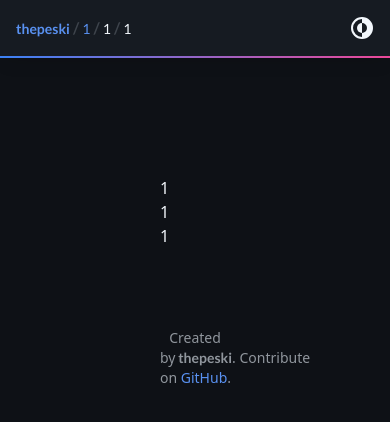
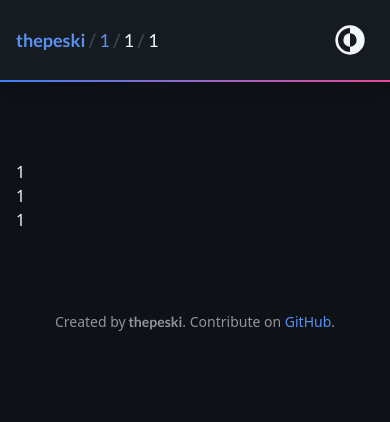
Before and after one commit to thepeski/thepeski-com, a React (Create React App) app: page /1/1/1 in a window 390 px wide. Shown: the top 422 px of the page. Built offline with nearby package versions, Linux system fonts and the light colour scheme.

Commit message:
pushed latest changes

```diff
--- a/package.json
+++ b/package.json
@@ -1,5 +1,5 @@
 {
-  "name": "finance",
+  "name": "thepeski-com",
   "version": "0.1.0",
   "private": true,
   "dependencies": {
--- a/public/index.html
+++ b/public/index.html
@@ -24,7 +24,7 @@
       work correctly both with client-side routing and a non-root public URL.
       Learn how to configure a non-root public URL by running `npm run build`.
     -->
-    <title>React App</title>
+    <title>thepeski</title>
   </head>
   <body>
     <noscript>You need to enable JavaScript to run this app.</noscript>
--- a/src/App.js
+++ b/src/App.js
@@ -34,7 +34,7 @@ function App() {
 
             {/* content */}
             <div className={`min-h-screen ${isDarkMode ? "bg-bgDark" : "bg-bgLight"}`}>
-                <div className="px-40 pt-44 pb-24">
+                <div className="mx-auto min-w-[200px] max-w-[1200px] pt-40 md:pt-48 pb-24 px-4 md:px-40">
 
                     {/* pages */}
                     <Routes>
--- a/src/components/Navbar.jsx
+++ b/src/components/Navbar.jsx
@@ -1,6 +1,9 @@
 // react imports
-import { React } from "react";
+import { React, useEffect } from "react";
 import { Link, useLocation } from "react-router-dom";
+
+// hooks imports
+import useContainerPathWidths from "../hooks/useContainerPathWidths";
 
 // component imports
 import { ReactComponent as DarkModeIcon } from "../assets/icons/darkMode.svg";
@@ -11,6 +14,14 @@ function Navbar({ isDarkMode, toggleDarkMode }) {
     const location = useLocation();
     const [domain, topic, article, paragraph] = location.pathname.split("/").slice(1);
 
+    // track container & path widths
+    const [containerRef, pathRef, isContainerWider, updateWidth] = useContainerPathWidths();
+
+    // update container width on path change
+    useEffect(() => {
+        updateWidth();
+    }, [location.pathname, updateWidth]);
+
     return (
 
         // wrapper
@@ -18,92 +29,93 @@ function Navbar({ isDarkMode, toggleDarkMode }) {
 
             {/* container */}
             <div className={`
-                flex justify-between items-center p-4
+                flex justify-between items-center px-4 min-h-20 md:min-h-16
+                text-lg md:text-sm
                 ${isDarkMode ? "bg-navDark" : "bg-navLight"}
             `}>
 
                 {/* path */}
-                <p>
+                <div ref={containerRef} className="flex w-full mr-4">
+                    <p ref={pathRef} className="inline">
                         {/* thepeski */}
-                    <span>
                         <Link to="/" className={`
-                            font-lb text-sm hover:underline
+                            font-lb hover:underline
                             ${isDarkMode ? "text-blueDark" : "text-blueLight"}
                         `}>
                             thepeski
                         </Link>
-                    </span>
 
                         {/* domain */}
                         <span className={`
-                        font-lb text-md
+                            font-lb
                             ${isDarkMode ? "text-borderDark" : "text-borderLight"}
                         `}>
-                        {domain ? " / " : ""}
+                            {domain ? (!article && !paragraph) || isContainerWider ? " / " : "" : ""}
                         </span>
 
                         <Link to={domain} className={`
-                        font-l text-sm hover:underline
+                            font-l hover:underline
                             ${isDarkMode ? "text-blueDark" : "text-blueLight"}
                         `}>
-                        {domain}
+                            {domain ? (!article && !paragraph) || isContainerWider ? domain : "" : ""}
                         </Link>
 
                         {/* topic */}
                         <span className={`
-                        font-lb text-md
+                            font-lb
                             ${isDarkMode ? "text-borderDark" : "text-borderLight"}
                         `}>
-                        {topic ? " / " : ""}
+                            {topic ? !paragraph || isContainerWider ? " / " : "" : ""}
                         </span>
 
                         <Link to={[domain, topic].join("/")} className={`
-                        font-l text-sm hover:underline
+                            font-l hover:underline
                             ${isDarkMode ? "text-white" : "text-black"}
                         `}>
-                        {topic}
+                            {topic ? !paragraph || isContainerWider ? topic : "" : ""}
                         </Link>
 
                         {/* article */}
                         <span className={`
-                        font-lb text-md
+                            font-lb
                             ${isDarkMode ? "text-borderDark" : "text-borderLight"}
                         `}>
                             {article ? " / " : ""}
                         </span>
 
                         <Link to={[domain, topic, article].join("/")} className={`
-                        font-l text-sm hover:underline
+                            font-l hover:underline
                             ${isDarkMode ? "text-white" : "text-black"}`
                         }>
-                        {article}
+                            {article ? article : ""}
                         </Link>
 
                         {/* paragraph */}
                         <span className={`
-                        font-lb text-md
+                            font-lb
                             ${isDarkMode ? "text-borderDark" : "text-borderLight"}
                         `}>
                             {paragraph ? " / " : ""}
                         </span>
 
                         <Link to={[domain, topic, article, paragraph].join("/")} className={`
-                        font-l text-sm hover:underline
+                            font-l hover:underline
                             ${isDarkMode ? "text-grayDark" : "text-grayLight"}
                         `}>
-                        {paragraph}
+                            {paragraph ? paragraph : ""}
                         </Link>
 
                     </p>
+                </div>
 
                 {/* bottom border */}
                 <span className="absolute left-0 bottom-[-2px] h-[2px] w-full bg-gradient-to-r from-blue-500 to-pink-500"></span>
 
                 {/* dark mode toggle */}
                 <DarkModeIcon onClick={toggleDarkMode} className={`
-                    w-6 h-6 ml-auto cursor-pointer
+                    max-w-8 max-h-8 md:w-6 md:h-6 mx-2 md:mx-0 cursor-pointer
                     ${isDarkMode ? "fill-white" : "fill-blueLight"}
-                `}/>
+                `} />
             </div>
         </nav>
     );
--- /dev/null
+++ b/src/hooks/useContainerPathWidths.jsx
@@ -0,0 +1,34 @@
+import { useRef, useState, useEffect, useCallback } from "react";
+
+function useContainerPathWidths() {
+    const containerRef = useRef(null);
+    const pathRef = useRef(null);
+    const [isContainerWider, setIsContainerWider] = useState(false);
+
+    const updateWidth = useCallback(() => {
+        const containerWidth = containerRef.current?.offsetWidth || 0;
+        const pathWidth = pathRef.current?.offsetWidth || 0;
+        setIsContainerWider(containerWidth > pathWidth);
+    }, []);
+
+    useEffect(() => {
+        let debounceTimeout;
+        const debounceUpdate = () => {
+            clearTimeout(debounceTimeout);
+            debounceTimeout = setTimeout(updateWidth, 100);
+        };
+
+        // Initial update
+        updateWidth();
+        window.addEventListener("resize", debounceUpdate);
+
+        return () => {
+            clearTimeout(debounceTimeout);
+            window.removeEventListener("resize", debounceUpdate);
+        };
+    }, [updateWidth]);
+
+    return [containerRef, pathRef, isContainerWider, updateWidth];
+}
+
+export default useContainerPathWidths;
--- a/src/pages/Home.jsx
+++ b/src/pages/Home.jsx
@@ -5,7 +5,7 @@ function Home({ isDarkMode }) {
 
     return (
         <div className={isDarkMode ? "text-white" : "text-black"}>
-            <Link to="/finance/corporate-finance/dividend-discount-model/general-formula">Dividend Discount Model</Link>
+            <Link to="/finance/corporate-finance/dividend-discount-model/general-formula-to-create-something">Dividend Discount Model</Link>
             {/* <br /> */}
             {/* <Link to="/coding">Coding</Link> */}
             {/* <br /> */}
```
Also changed, not shown: 1 other file (tests, documents, lock files or other folders). Lines whose indentation alone changed are shown as unchanged.
